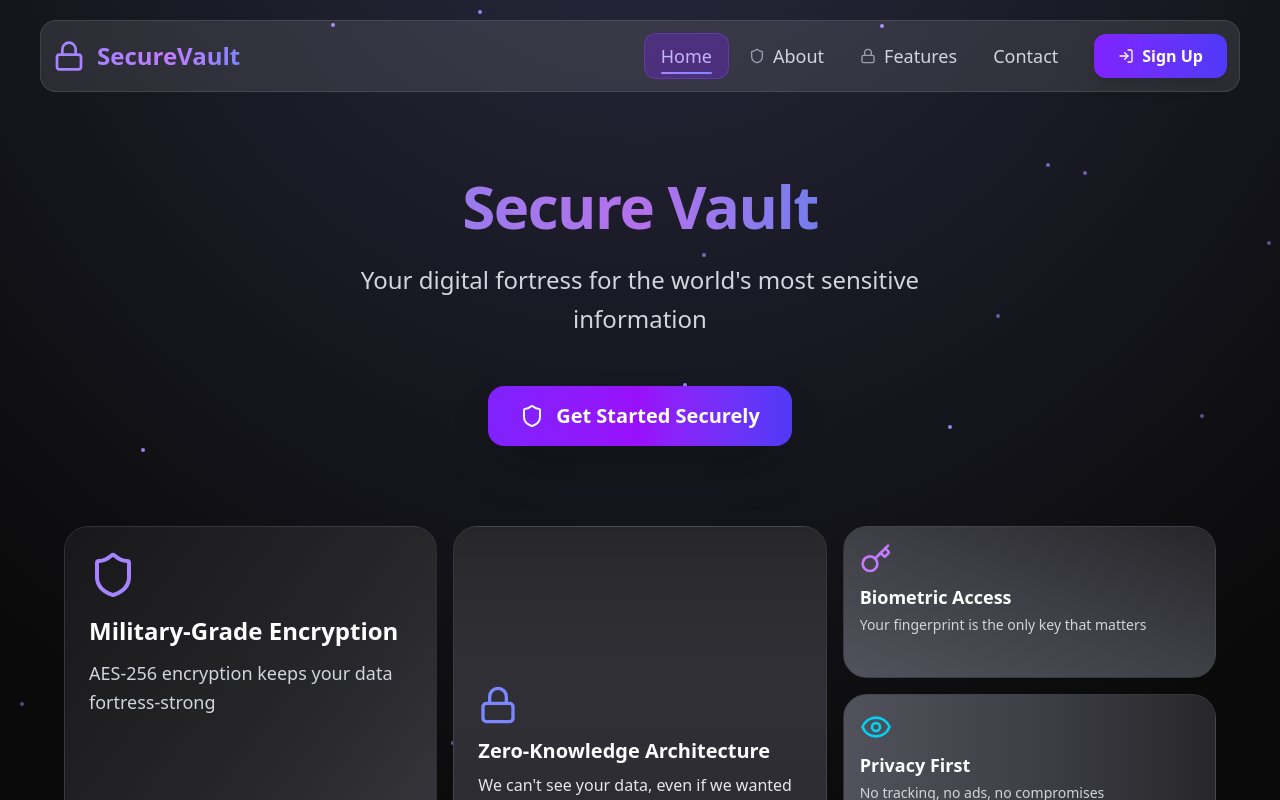
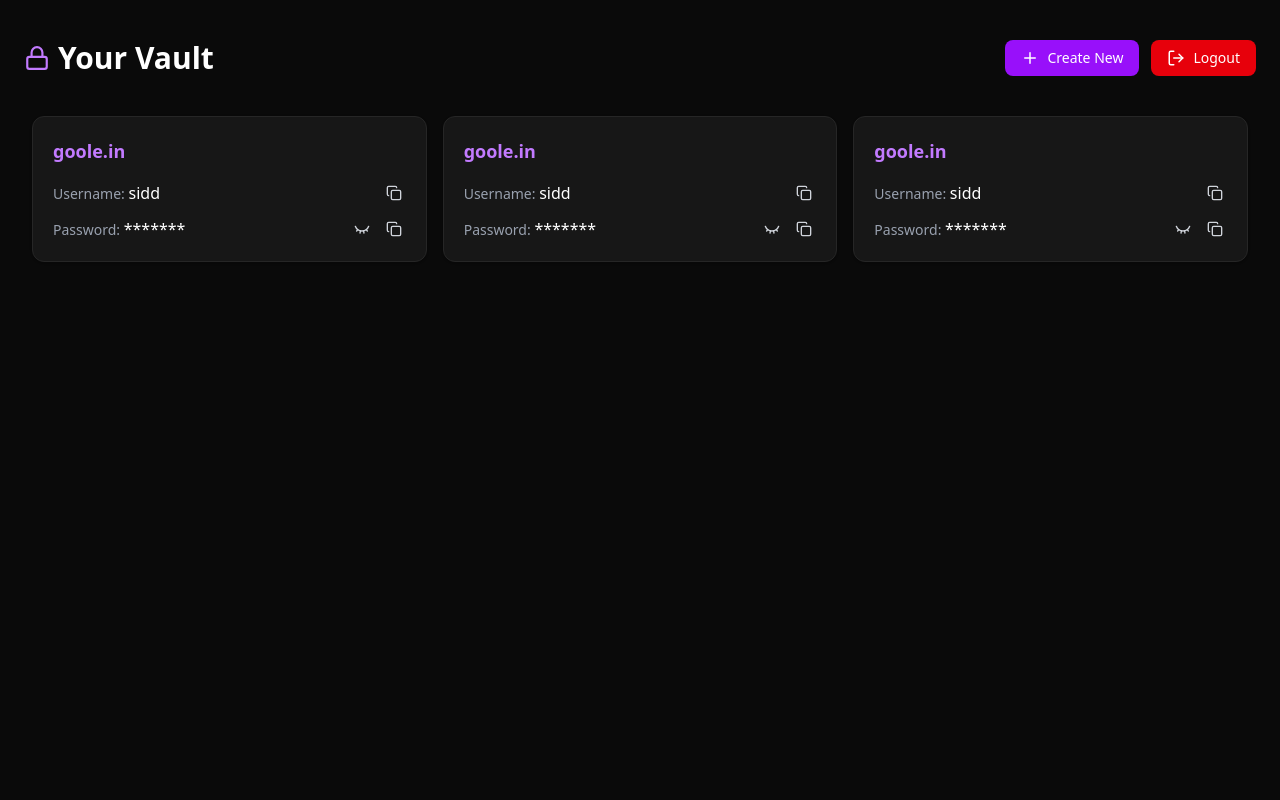
Before and after one commit to SiddhantKanawade30/SecureVault, a React (Vite) app: page / in a window 1280 px wide. Shown: the top 800 px of the page. Built offline with nearby package versions, Linux system fonts and the light colour scheme.

Commit message:
generic card component

```diff
--- a/src/App.jsx
+++ b/src/App.jsx
@@ -16,7 +16,7 @@ function App() {
       <div class="absolute top-0 z-[-2] min-h-screen w-full bg-neutral-950 bg-[radial-gradient(ellipse_80%_80%_at_50%_-20%,rgba(120,119,198,0.3),rgba(255,255,255,0))]">
 
 
-        <Dashboard />
+        <Manager />
 
         {/* <BrowserRouter>
           <Routes>
--- /dev/null
+++ b/src/components/Card.jsx
@@ -0,0 +1,69 @@
+import React, { useState } from 'react';
+import { Eye, EyeClosed , Copy } from 'lucide-react';
+
+const Card = ({ website, username, password }) => {
+  const [showPassword, setShowPassword] = useState(false);
+
+  const copyToClipboard = async (text) => {
+    try {
+      await navigator.clipboard.writeText(text);
+      alert('Copied to clipboard!');
+    } catch (err) {
+      console.error('Failed to copy: ', err);
+    }
+  };
+
+  return (
+    <div className="bg-neutral-900 p-5 rounded-xl shadow hover:shadow-purple-600/20 transition border border-neutral-800 m-2">
+      <h2 className="text-lg font-semibold mb-4 text-purple-400">{website}</h2>
+
+      {/* Username Row */}
+      <div className="flex items-center justify-between mb-3">
+        <div>
+          <span className="text-gray-400 text-sm">Username: </span>
+          <span className="text-white">{username}</span>
+        </div>
+        <button
+          onClick={() => copyToClipboard(username)}
+          className="p-1 rounded hover:bg-white/10 transition"
+        >
+          <Copy size={16} className="text-gray-300" />
+        </button>
+      </div>
+
+      {/* Password Row */}
+      <div className="flex items-center justify-between">
+        <div>
+          <span className="text-gray-400 text-sm">Password: </span>
+          <span className="text-white">
+            {showPassword ? password : '*'.repeat(password.length)}
+          </span>
+        </div>
+        <div className="flex items-center gap-2">
+          {/* Toggle visibility */}
+          <button
+            onClick={() => setShowPassword(!showPassword)}
+            className="p-1 rounded hover:bg-white/10 transition"
+          >
+            {showPassword ? (
+              <Eye size={16} className="text-gray-300" />
+            ) : (
+
+              <EyeClosed  size={16} className="text-gray-300" />
+            )}
+          </button>
+
+          {/* Copy password */}
+          <button
+            onClick={() => copyToClipboard(password)}
+            className="p-1 rounded hover:bg-white/10 transition"
+          >
+            <Copy size={16} className="text-gray-300" />
+          </button>
+        </div>
+      </div>
+    </div>
+  );
+};
+
+export default Card;
--- a/src/components/Manager.jsx
+++ b/src/components/Manager.jsx
@@ -2,6 +2,7 @@ import { Plus, Lock, LogOut } from "lucide-react";
 import React, { useState } from "react";
 import { Logout } from "./Logout";
 import { Create } from "./Create";
+import Card from "./Card";
 
 export const Manager = () => {
   const [logoutOpen, setLogoutOpen] = useState(false);
@@ -43,17 +44,10 @@ export const Manager = () => {
       </div>
 
       {/* Password Cards Grid */}
-      <div className="grid gap-6 grid-cols-1 sm:grid-cols-2 lg:grid-cols-3">
-        {[1, 2, 3].map((_, index) => (
-          <div
-            key={index}
-            className="bg-neutral-900 p-5 rounded-xl shadow hover:shadow-purple-600/20 transition border border-neutral-800"
-          >
-            <h2 className="text-lg font-semibold mb-1">example.com</h2>
-            <p className="text-sm text-gray-400">Username: johndoe</p>
-            <p className="text-sm text-gray-400">Password: ********</p>
-          </div>
-        ))}
+      <div className="grid grid-cols-3">
+      <Card website={"goole.in"} username={"sidd"} password={"sidd123"} />
+      <Card website={"goole.in"} username={"sidd"} password={"sidd123"} />
+      <Card website={"goole.in"} username={"sidd"} password={"sidd123"} />
       </div>
     </div>
   );
```
Also changed, not shown: 1 other file (tests, documents, lock files or other folders).
